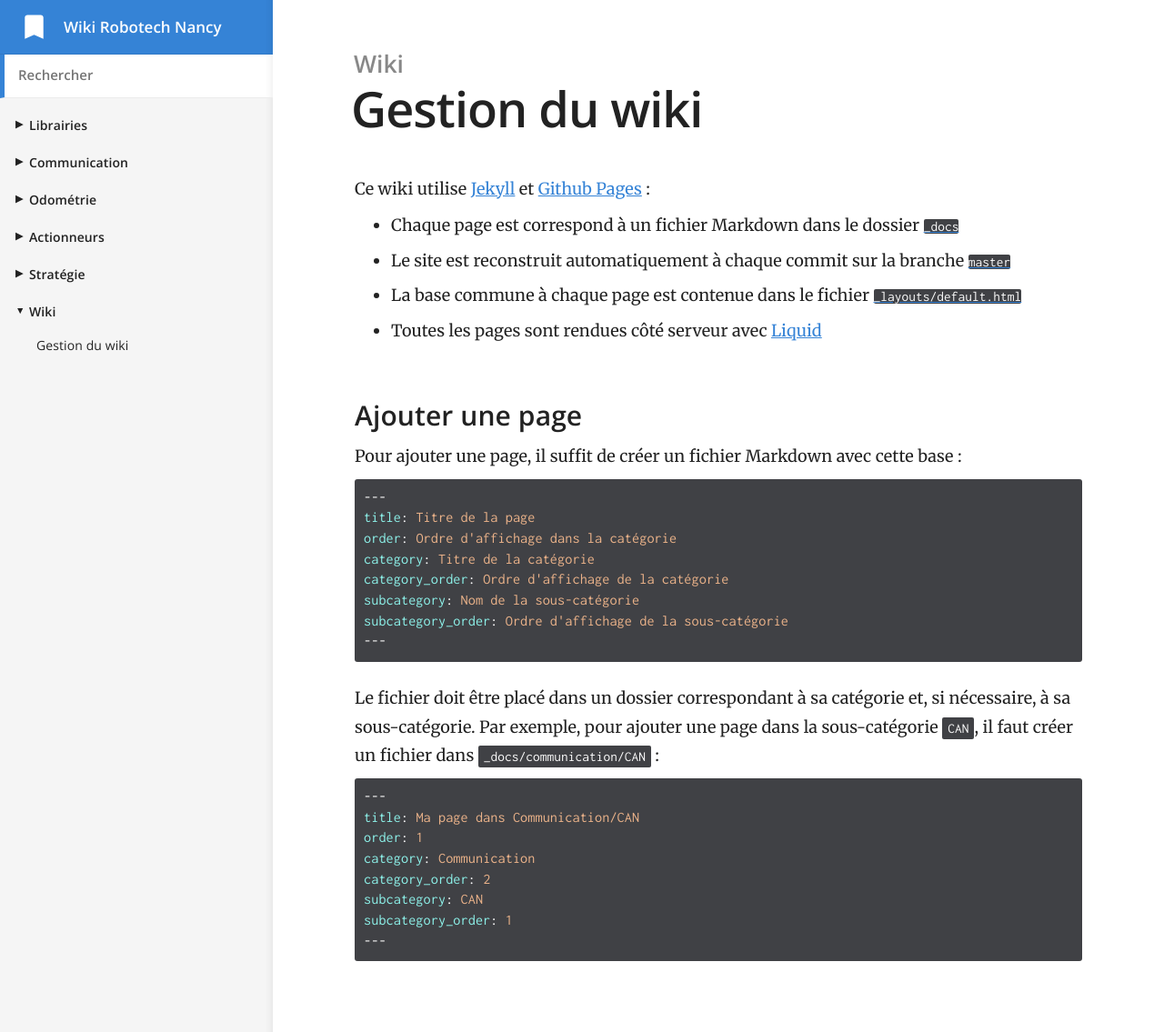
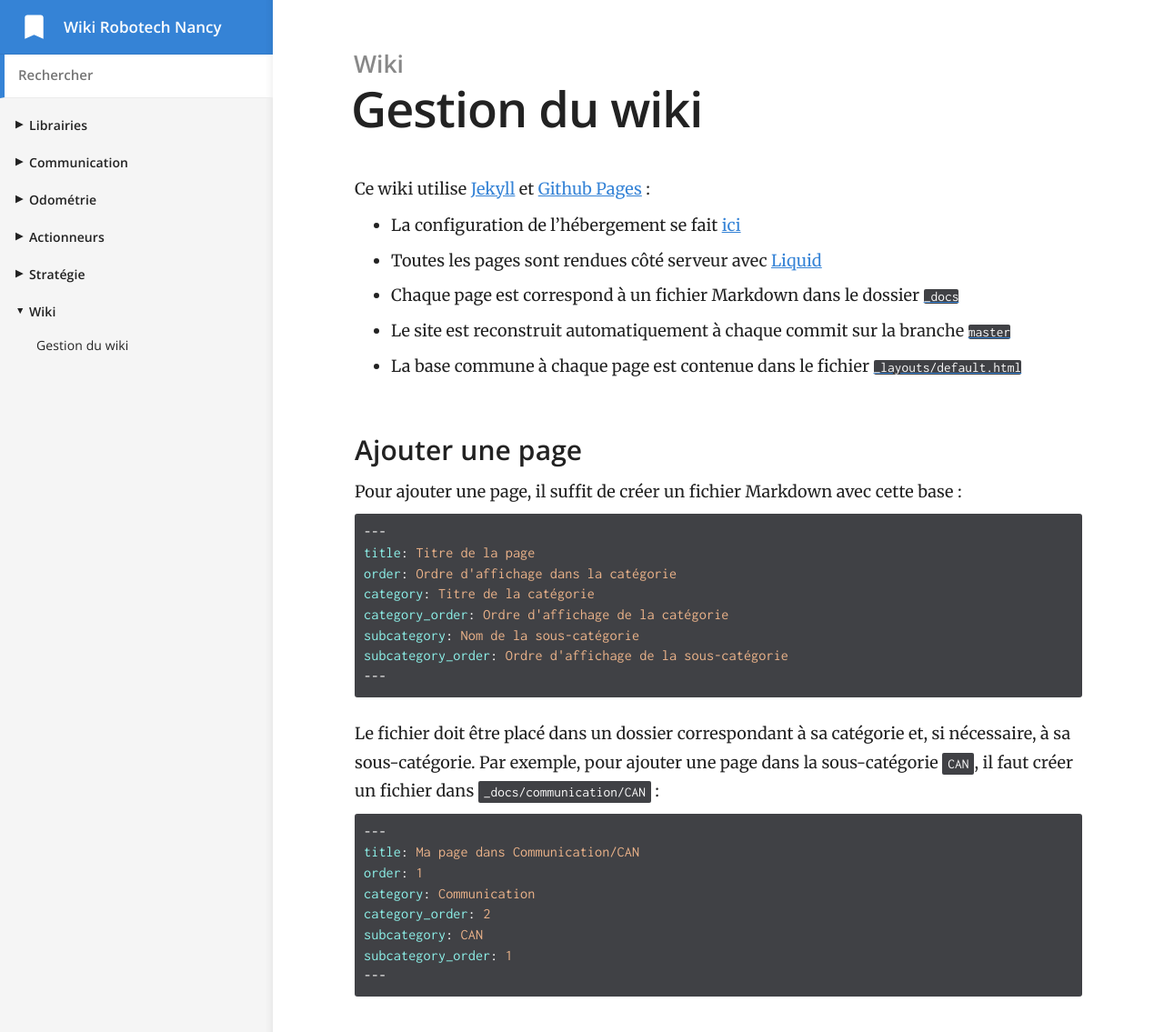
Before and after one commit to RobotechNancy/robotechnancy.github.io, a Jekyll site: the page built from _docs/wiki/wiki.md, in a window 1280 px wide and 1140 px high. Shown: the top 1135 px of the window at 91% size. Built offline with Jekyll 4.4.1, drawn with Linux system fonts in a browser that asks for light colours.

Commit message:
Ajout lien vers github pages

```diff
--- a/_docs/wiki/wiki.md
+++ b/_docs/wiki/wiki.md
@@ -6,10 +6,11 @@ category_order: 6
 ---
 
 Ce wiki utilise [Jekyll](https://jekyllrb.com/) et [Github Pages](https://pages.github.com/) :
+- La configuration de l'hébergement se fait [ici](https://github.com/RobotechNancy/robotechnancy.github.io/settings/pages)
+- Toutes les pages sont rendues côté serveur avec [Liquid](https://shopify.github.io/liquid/)
 - Chaque page est correspond à un fichier Markdown dans le dossier [`_docs`](https://github.com/RobotechNancy/robotechnancy.github.io/tree/master/_docs)
 - Le site est reconstruit automatiquement à chaque commit sur la branche [`master`](https://github.com/RobotechNancy/robotechnancy.github.io)
 - La base commune à chaque page est contenue dans le fichier [`_layouts/default.html`](https://github.com/RobotechNancy/robotechnancy.github.io/blob/master/_layouts/default.html)
-- Toutes les pages sont rendues côté serveur avec [Liquid](https://shopify.github.io/liquid/)
 
 ### Ajouter une page
 
```
